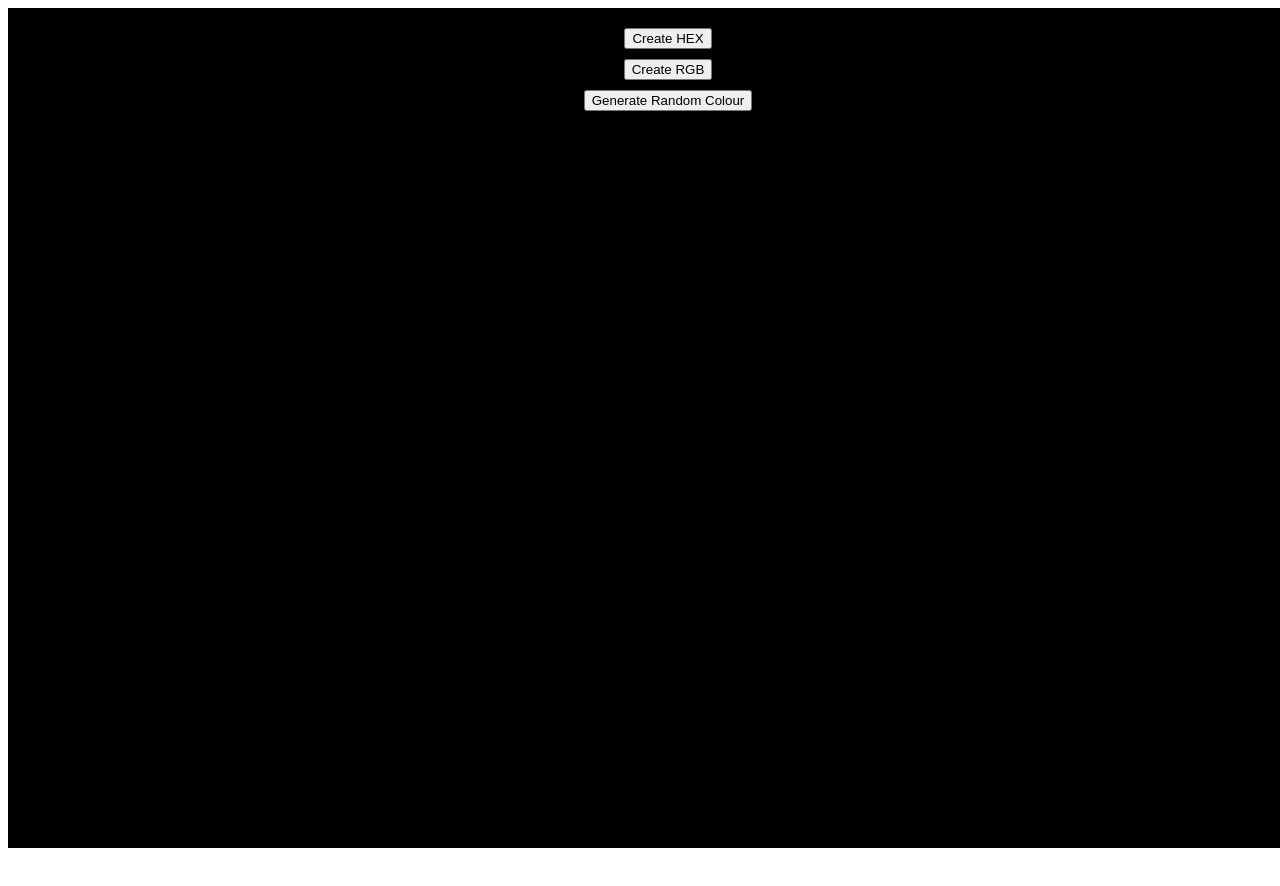
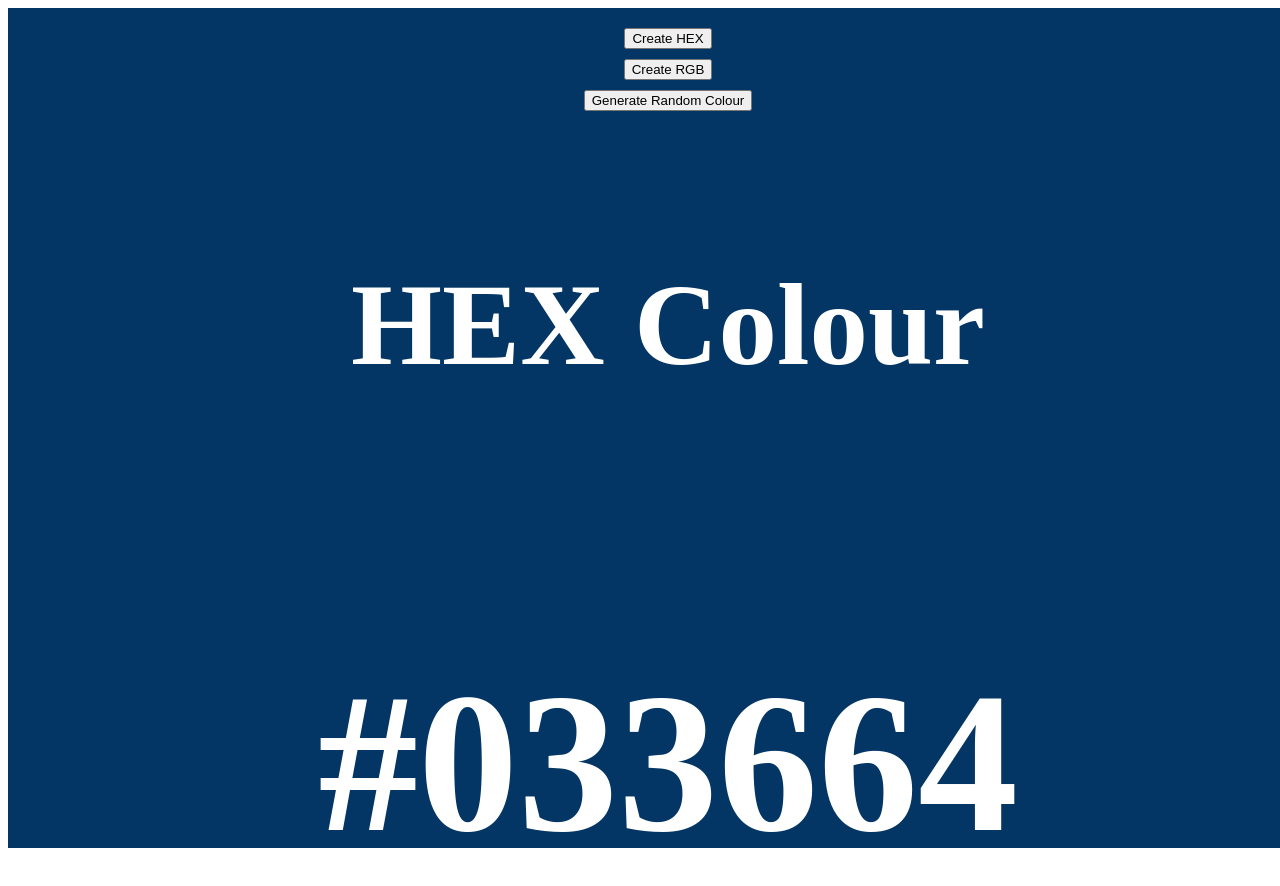
Before and after one commit to jenagansivakumar/random-colour-generator, a React (Vite) app: page / in a window 1280 px wide. Shown: the top 886 px of the page. Before the commit the page ends 856 px from the top, so only its background shows below. Built offline with nearby package versions, Linux system fonts and the light colour scheme.

Commit message:
all functionality complete

```diff
--- a/src/components/RandomColour/RandomColour.jsx
+++ b/src/components/RandomColour/RandomColour.jsx
@@ -1,4 +1,5 @@
-import { useState } from "react";
+import { useEffect, useState } from "react";
+import "./randomColour.css";
 
 export default function RandomColour() {
   const [typeOfColour, setTypeOfColour] = useState("hex");
@@ -26,6 +27,14 @@ export default function RandomColour() {
     setColour(`rgb${r},${g},${b}`);
   }
 
+  useEffect(() => {
+    if (typeOfColour === "rgb") {
+      handleCreateRgbRandomColour();
+    } else {
+      handleCreateHexRandomColour();
+    }
+  }, typeOfColour);
+
   const containerStyle = {
     background: colour,
   };
--- a/src/components/RandomColour/randomColour.css
+++ b/src/components/RandomColour/randomColour.css
@@ -17,6 +17,9 @@ button {
   justify-content: center;
   align-items: center;
   color: #fff;
-  font-size: 60px;
-  margin-top: 50px;
+  font-size: 100px;
+  margin-top: 20px;
+  flex-direction: column;
+  gap: 5px;
+  margin-bottom: 20px;
 }
```
